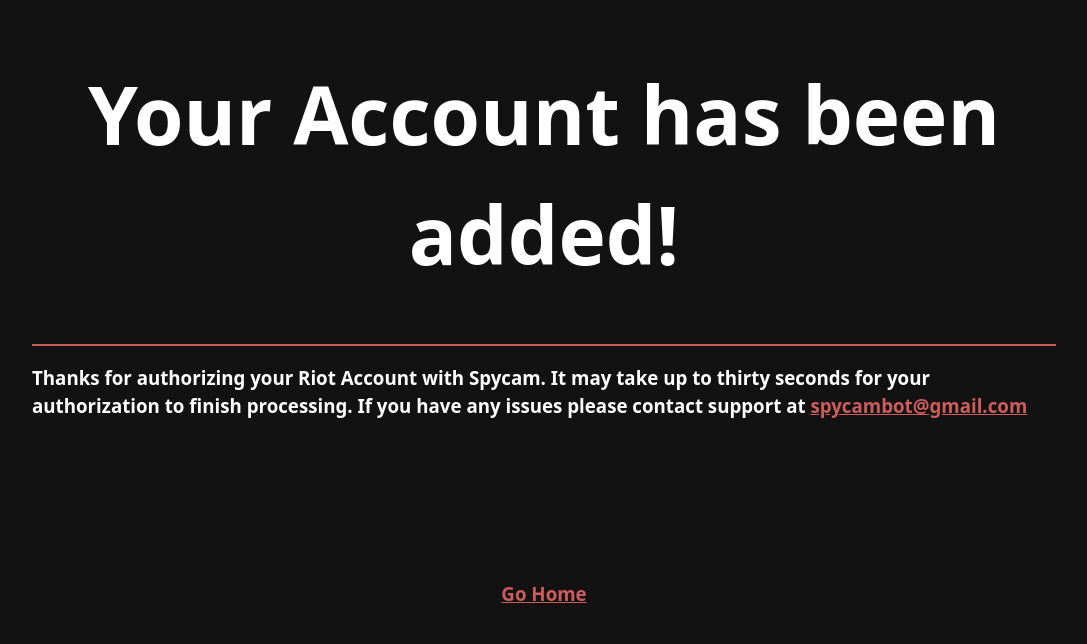
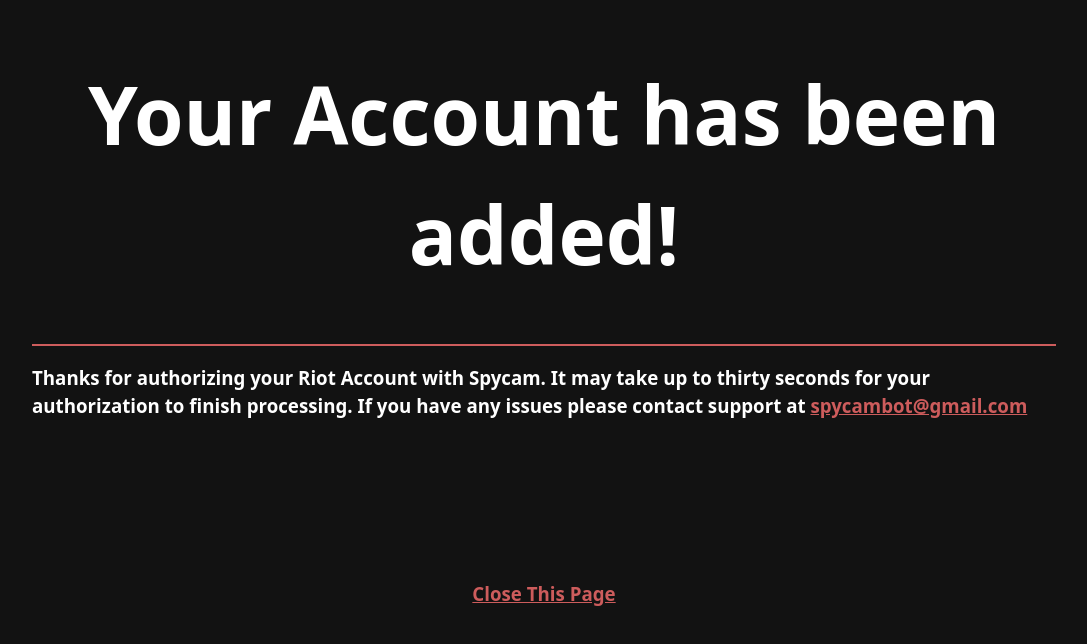
Before and after one commit to NathanNorth/spycambot.net, a plain HTML site: page welcome/index.html in a window 1280 px wide. Shown: the whole page, without its empty margins (96-1183 px from the left). Drawn offline with Linux system fonts and the light colour scheme.

Commit message:
dark patterns lel

```diff
--- a/welcome/index.html
+++ b/welcome/index.html
@@ -17,6 +17,6 @@
         <a href="mailto:spycambot@gmail.com">spycambot@gmail.com</a>
         <br><br><br><br><br><br>
     </h3>
-    <h3 style="text-align: center"><a href="../index.html">Go Home</a></h3>
+    <h3 style="text-align: center"><a href="javascript:close();">Close This Page</a></h3>
 </body>
 </html>
```
